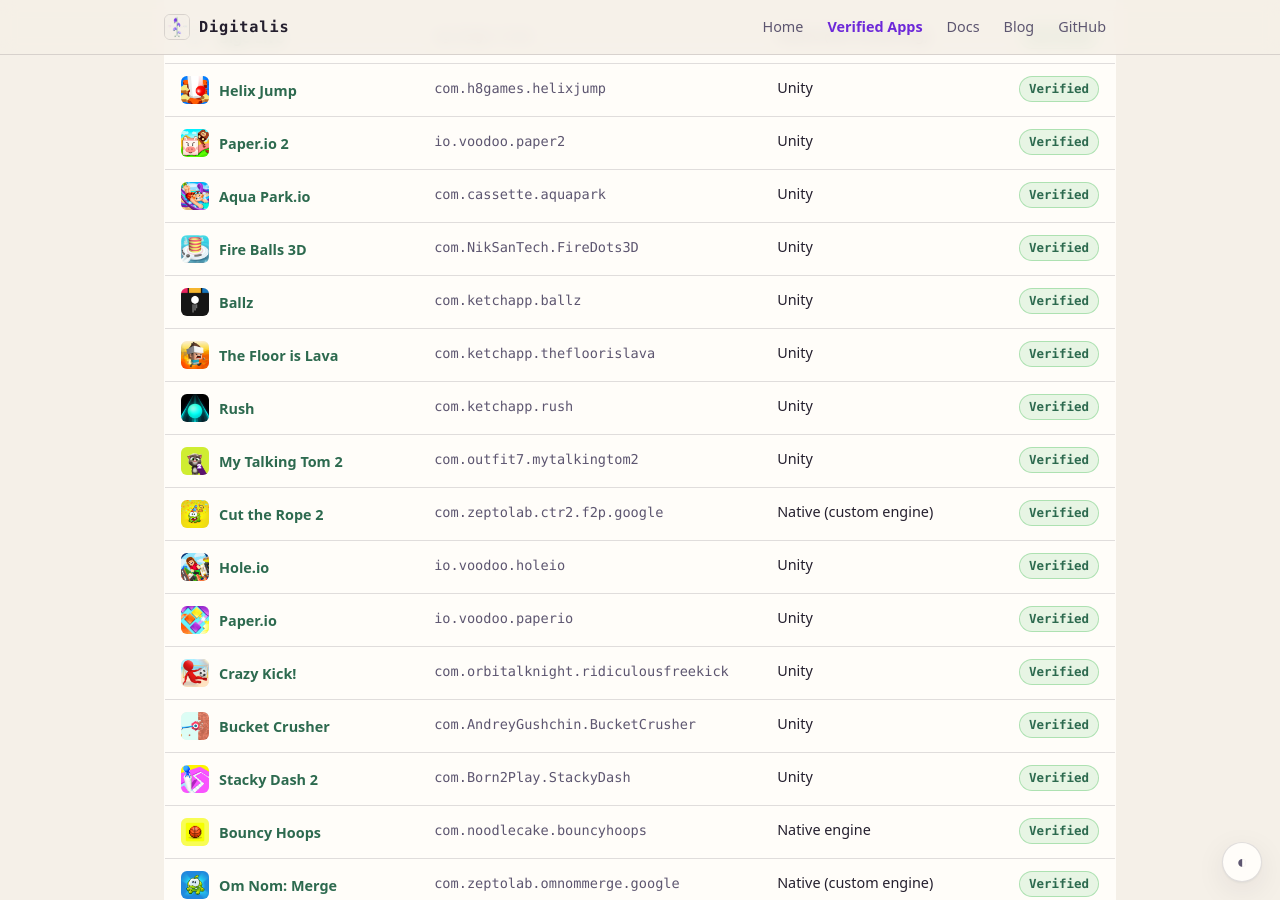
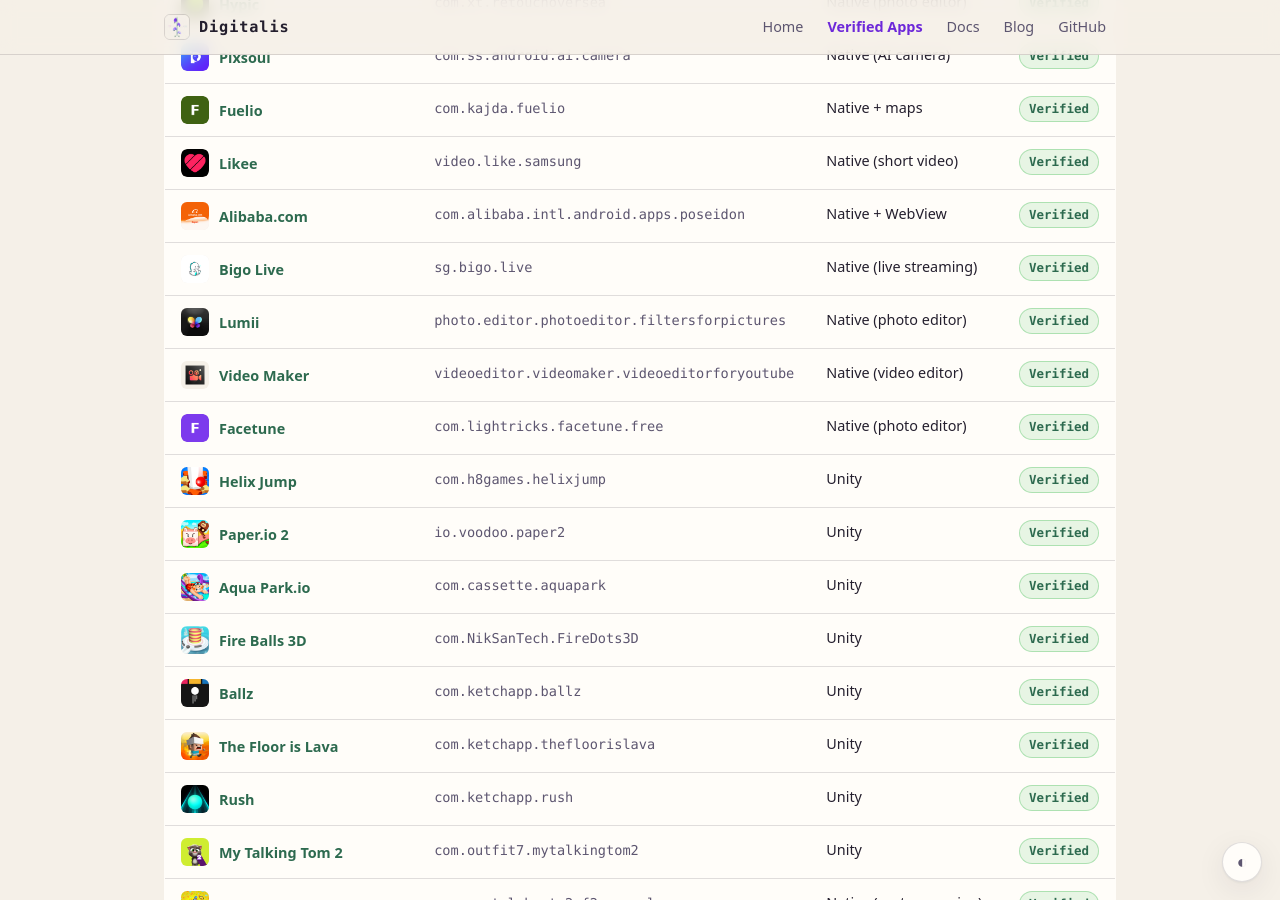
Before and after one commit to DigitalisX64/digitalisx64.github.io, a Jekyll site: the page built from apps.html, in a window 1280 px wide and 900 px high, scrolled down 3528 px. Built offline with Jekyll 4.4.1, drawn with Linux system fonts in a browser that asks for light colours.

Commit message:
apps.yml: add Lumii, Video Maker, Facetune (verified apps) + icons

```diff
--- a/_data/apps.yml
+++ b/_data/apps.yml
@@ -166,6 +166,15 @@ verified:
   - name: 'Bigo Live'
     package: sg.bigo.live
     stack: 'Native (live streaming)'
+  - name: 'Lumii'
+    package: photo.editor.photoeditor.filtersforpictures
+    stack: 'Native (photo editor)'
+  - name: 'Video Maker'
+    package: videoeditor.videomaker.videoeditorforyoutube
+    stack: 'Native (video editor)'
+  - name: 'Facetune'
+    package: com.lightricks.facetune.free
+    stack: 'Native (photo editor)'
   - name: 'Helix Jump'
     package: com.h8games.helixjump
     stack: 'Unity'
```
Also changed, not shown: assets/icons/com.lightricks.facetune.free.png (added), assets/icons/photo.editor.photoeditor.filtersforpictures.png (added), assets/icons/videoeditor.videomaker.videoeditorforyoutube.png (added).
